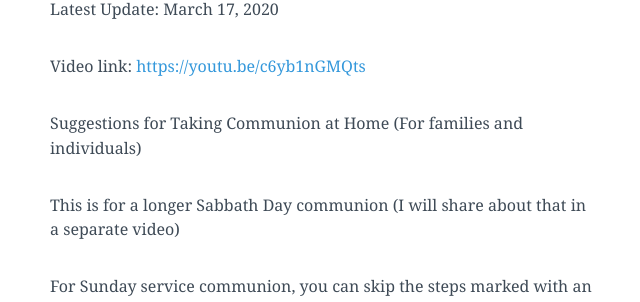
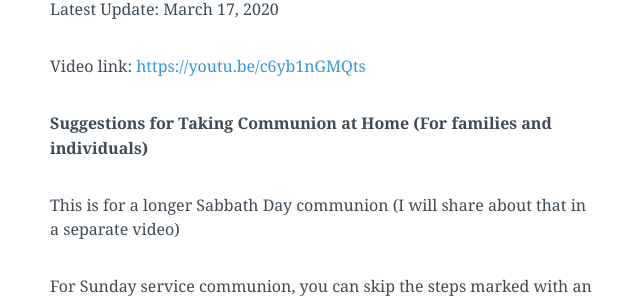
Before and after one commit to lukemoderwell/mariemont, a Jekyll site: the page built from updates.markdown, in a window 1280 px wide. Shown: the part 2155-2457 px from the top of the page, without its empty margins (318-958 px from the left). Built offline with Jekyll 4.4.1, drawn with Linux system fonts in a browser that asks for light colours; nearby versions of some CDN libraries.

Commit message:
Updated Updates

```diff
--- a/updates.markdown
+++ b/updates.markdown
@@ -66,7 +66,7 @@ Latest Update: March 17, 2020
 
 Video link: [https://youtu.be/c6yb1nGMQts](https://youtu.be/c6yb1nGMQts)
 
-Suggestions for Taking Communion at Home (For families and individuals)
+**Suggestions for Taking Communion at Home (For families and individuals)**
 
 This is for a longer Sabbath Day communion (I will share about that in a separate video)
 
@@ -102,9 +102,7 @@ For Sunday service communion, you can skip the steps marked with an asterisk.
 
 *15. Decide who gets to blow candles out. (or light one candle per child)
 
-
 Parents, you are the ones to decide about the ages at which your kids will partake of communion. In my experience, seeing my grandchildren partaking and learning the Gospel with weekly repetition has been very encouraging. Hopefully, one day they will really understand and receive the Good News for themselves. It is also fine to have them abstain until they understand, as long as they participate. They key is that we are rehearsing the nuggets of the Gospel often. Especially on days or weeks when behaviors offer object lessons in the pain of sin and the cost and wonder of the Cross.
-
 
 **NEWS UPDATE - SATURDAY MARCH 14, 2020**
 
```
